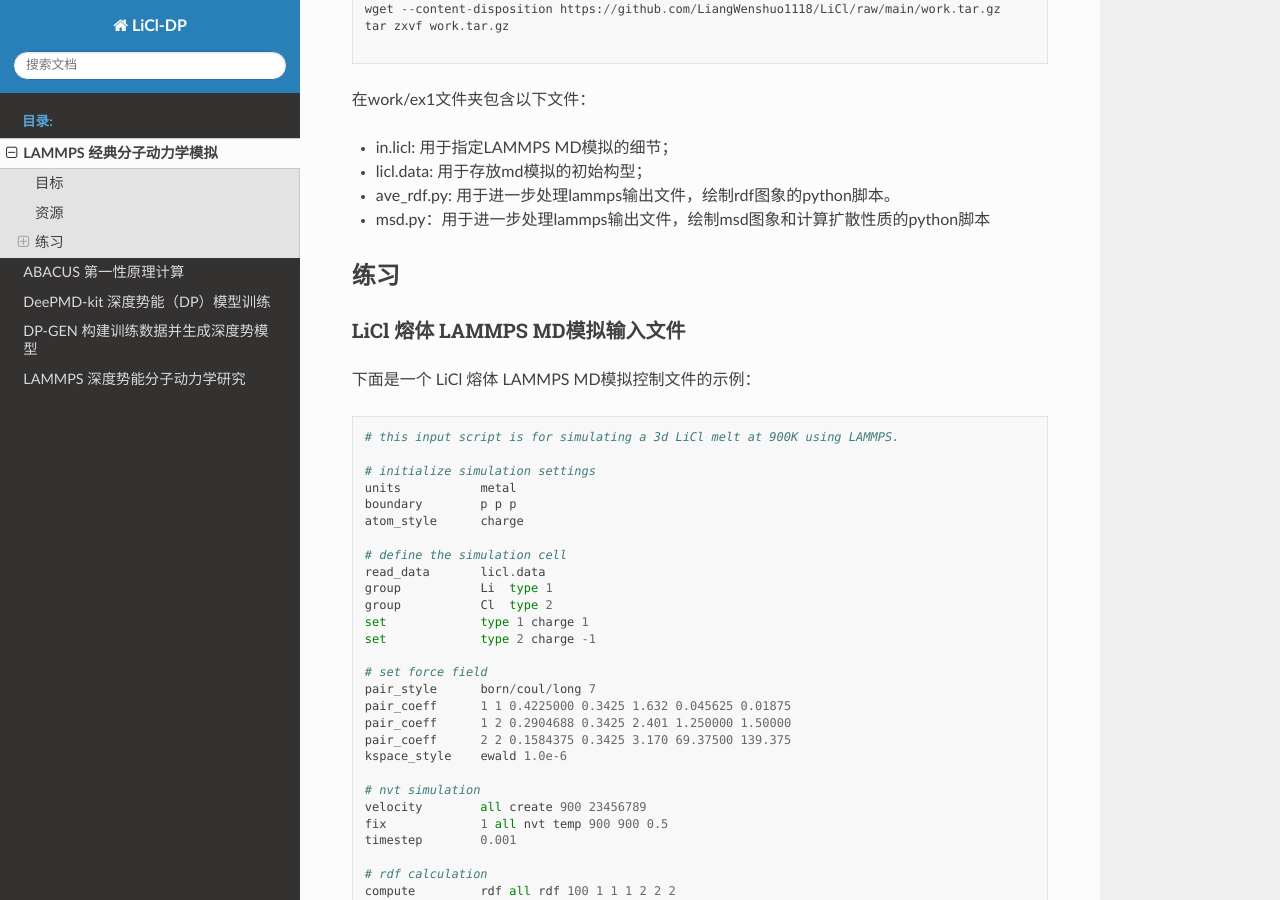
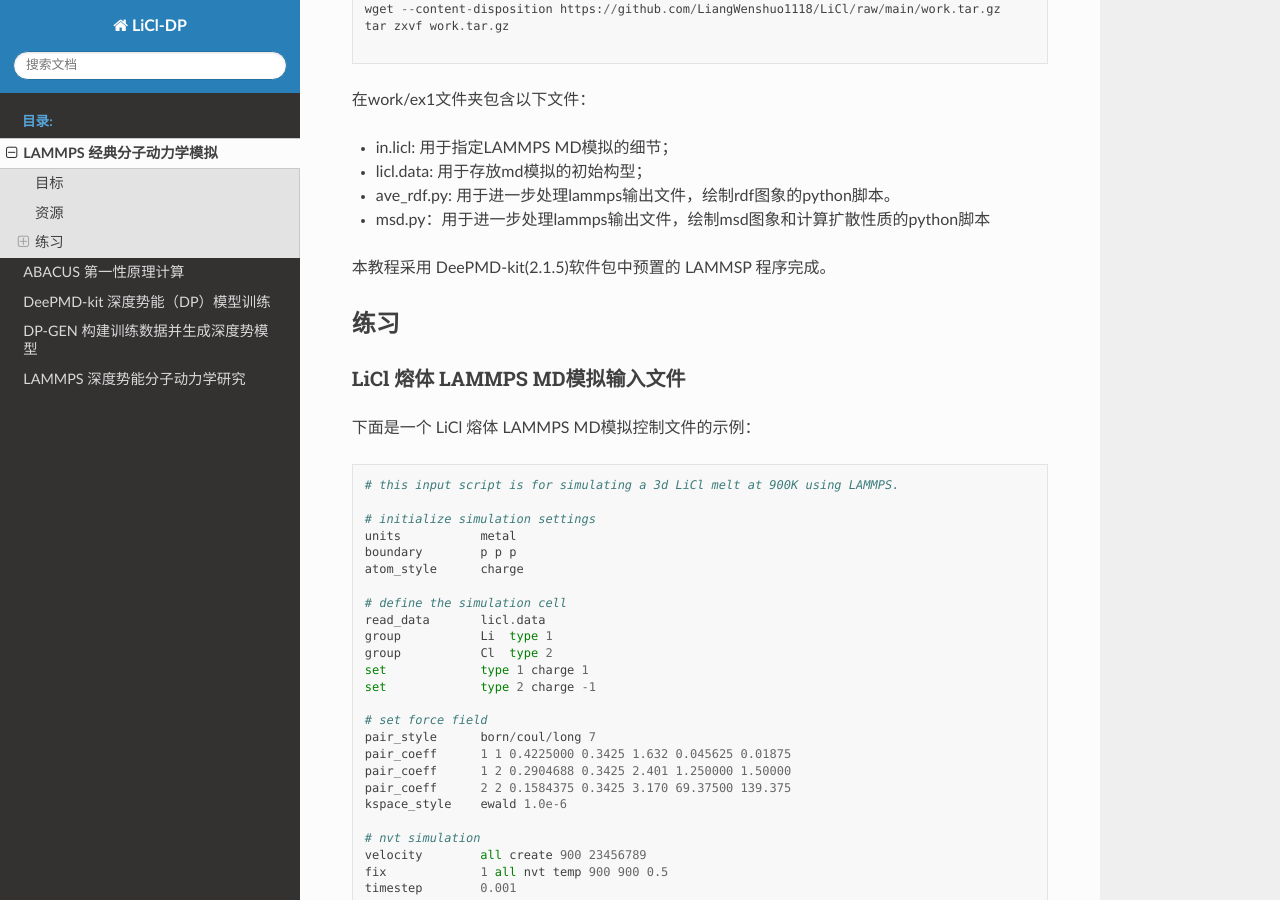
Before and after one commit to shuo1118/LiCl-DP, a Sphinx documentation site: the page built from docs/source/work/ex1/cmd.md, in a window 1280 px wide and 900 px high, scrolled down 635 px. Built offline with Sphinx 7.4.7 and the Read the Docs theme 2.0.0, drawn with Linux system fonts in a browser that asks for light colours.

Commit message:
Update cmd.md

```diff
--- a/docs/source/work/ex1/cmd.md
+++ b/docs/source/work/ex1/cmd.md
@@ -25,7 +25,7 @@ tar zxvf work.tar.gz
 - ave_rdf.py: 用于进一步处理lammps输出文件，绘制rdf图象的python脚本。
 - msd.py：用于进一步处理lammps输出文件，绘制msd图象和计算扩散性质的python脚本
 
-
+本教程采用 DeePMD-kit(2.1.5)软件包中预置的 LAMMSP 程序完成。
 
 ## 练习
 
```
